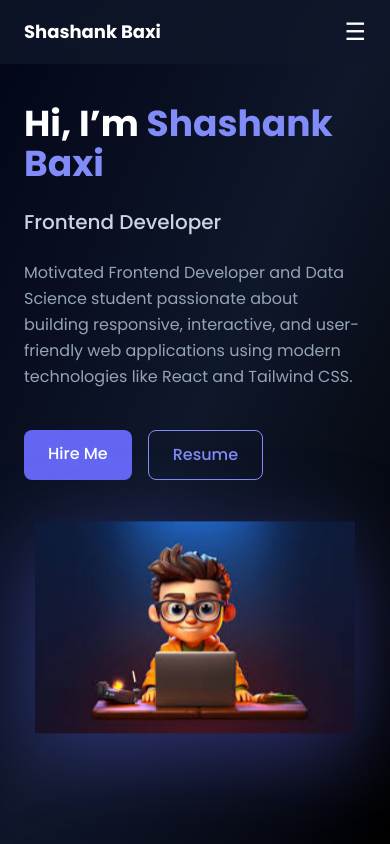
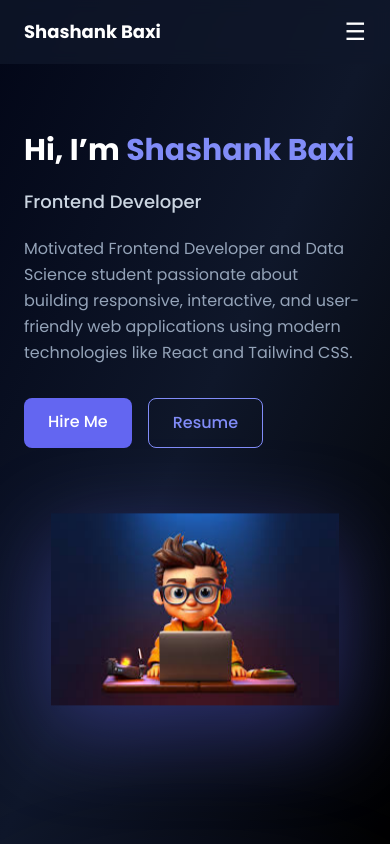
Before and after one commit to shashankbaxi/My-Portfolio, a React (Vite) app: page / in a window 390 px wide. Shown: the top 844 px of the page. Built offline with nearby package versions, Linux system fonts and the light colour scheme.

Commit message:
Update hero.jsx

```diff
--- a/src/components/hero.jsx
+++ b/src/components/hero.jsx
@@ -6,16 +6,16 @@ const Hero = () => {
     <section
       id="home"
       className="min-h-screen bg-gradient-to-br from-slate-950 via-slate-900 to-black
-                 flex items-center px-6 md:px-20"
+                 flex items-center px-6 md:px-20 py-16 md:py-0"
     >
       <div className="grid md:grid-cols-2 gap-12 items-center w-full">
         {/* LEFT CONTENT */}
-        <div className="space-y-6 md:pr-10">
-          <h1 className="text-4xl md:text-5xl font-bold text-white">
+        <div className="space-y-5 md:space-y-6 md:pr-10">
+          <h1 className="text-3xl sm:text-4xl md:text-5xl font-bold text-white">
             Hi, I’m <span className="text-indigo-400">Shashank Baxi</span>
           </h1>
 
-          <h2 className="text-xl md:text-2xl text-slate-300 font-medium">
+          <h2 className="text-lg sm:text-xl md:text-2xl text-slate-300 font-medium">
             Frontend Developer
           </h2>
 
@@ -26,7 +26,7 @@ const Hero = () => {
           </p>
 
           {/* BUTTONS */}
-          <div className="flex gap-4 pt-4">
+          <div className="flex gap-4 pt-3">
             <a
               href="#contact"
               className="px-6 py-3 rounded-lg bg-indigo-500 text-white
@@ -49,16 +49,16 @@ const Hero = () => {
         </div>
 
         {/* RIGHT IMAGE */}
-        <div className="flex justify-center md:justify-end">
+        <div className="flex justify-center md:justify-end mt-6 md:mt-0">
           <img
             src={profile}
             alt="Developer Illustration"
             className="
-    w-80 md:w-[400px]
-    md:-ml-16
-    drop-shadow-[0_25px_45px_rgba(99,102,241,0.4)]
-    animate-float
-  "
+              w-72 sm:w-80 md:w-[400px]
+              md:-ml-16
+              drop-shadow-[0_25px_45px_rgba(99,102,241,0.4)]
+              animate-float
+            "
           />
         </div>
       </div>
```
